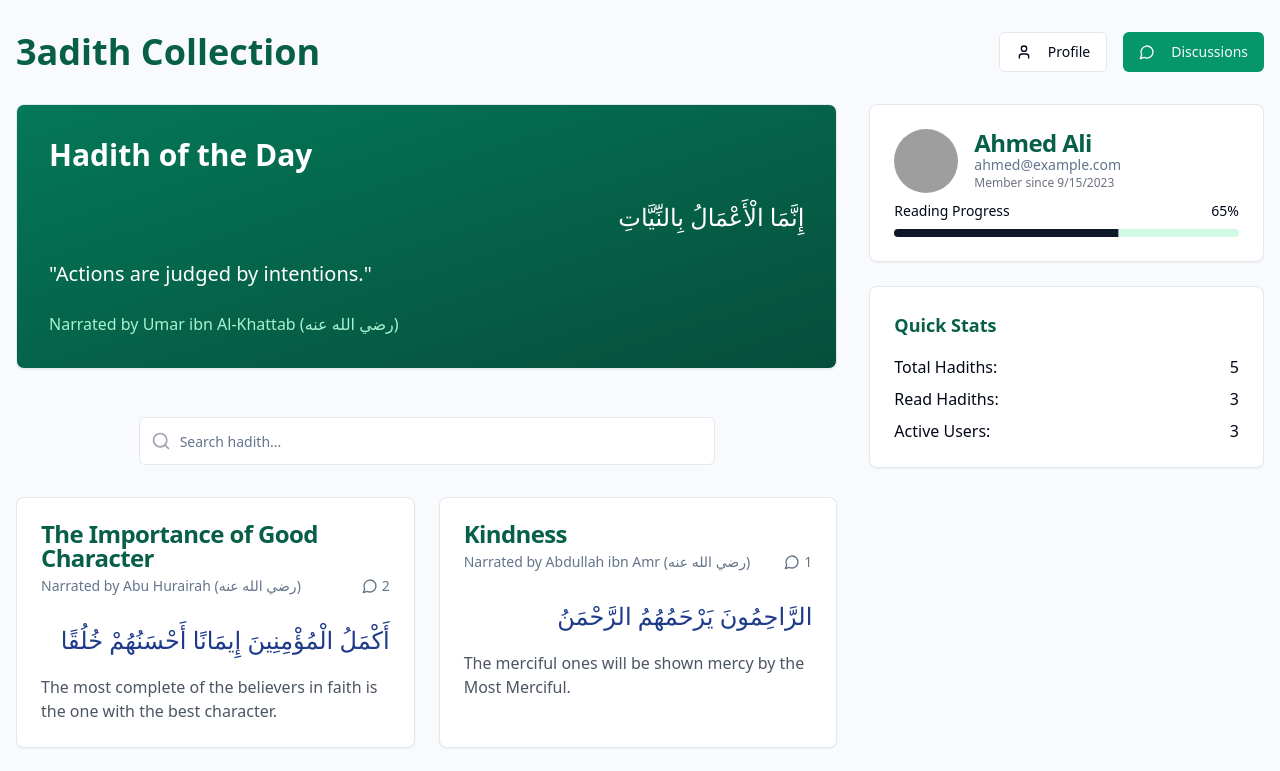
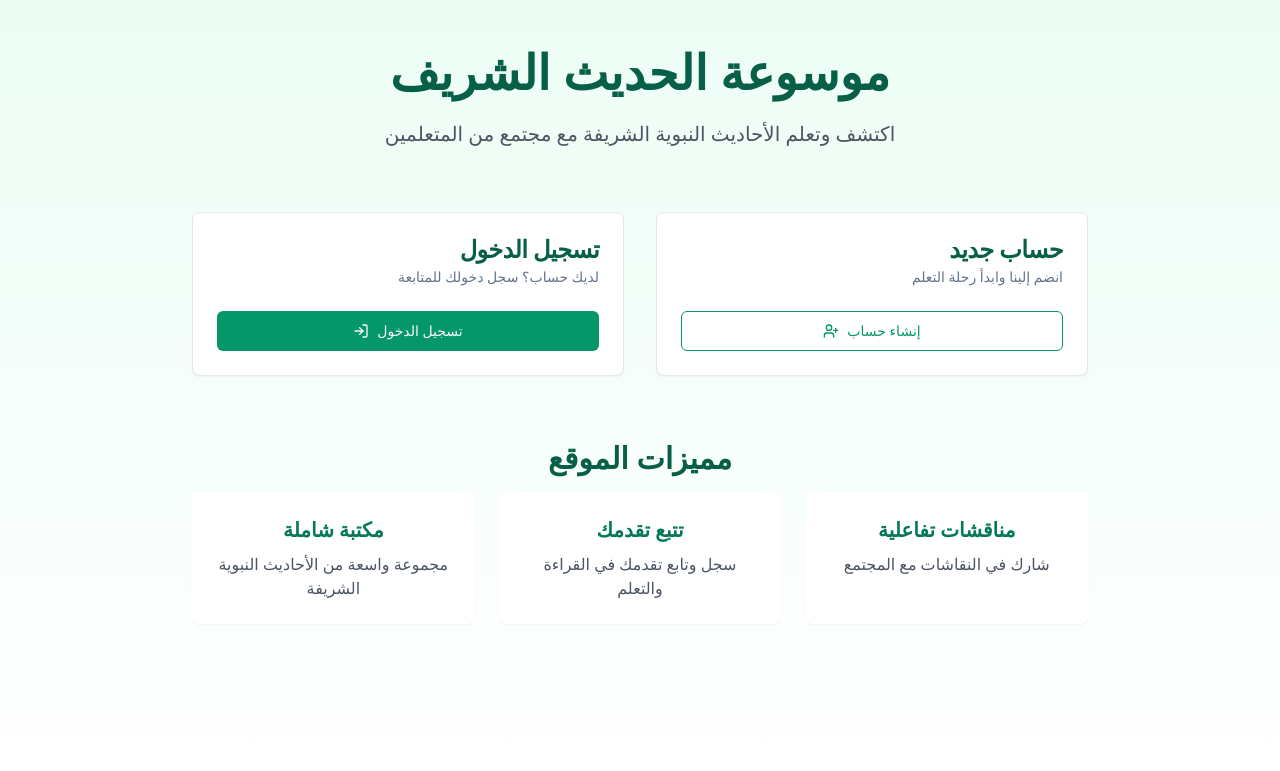
Before and after one commit to karimadel88/hadith-app, a React (Vite) app: page / in a window 1280 px wide. Shown: the top 771 px of the page. Built offline with nearby package versions, Linux system fonts and the light colour scheme; grey boxes are pictures that could not be loaded.

Commit message:
feat: Implement Arabic language support and landing page
-   Added Arabic language support.
-   Created a landing page for introduction.
-   Implemented public access, registration, and login with authentication.
-   Prepared for API integration and mock data.

```diff
--- a/src/App.tsx
+++ b/src/App.tsx
@@ -3,8 +3,11 @@ import { Toaster } from "@/components/ui/toaster";
 import { Toaster as Sonner } from "@/components/ui/sonner";
 import { TooltipProvider } from "@/components/ui/tooltip";
 import { QueryClient, QueryClientProvider } from "@tanstack/react-query";
-import { BrowserRouter, Routes, Route } from "react-router-dom";
+import { BrowserRouter, Routes, Route, Navigate } from "react-router-dom";
 import Index from "./pages/Index";
+import Landing from "./pages/Landing";
+import Login from "./pages/Login";
+import Register from "./pages/Register";
 import NotFound from "./pages/NotFound";
 import HadithDetailPage from "./pages/HadithDetailPage";
 import UserManagement from "./pages/UserManagement";
@@ -19,11 +22,13 @@ const App = () => (
       <Sonner />
       <BrowserRouter>
         <Routes>
-          <Route path="/" element={<Index />} />
+          <Route path="/" element={<Landing />} />
+          <Route path="/home" element={<Index />} />
+          <Route path="/login" element={<Login />} />
+          <Route path="/register" element={<Register />} />
           <Route path="/hadith/:id" element={<HadithDetailPage />} />
           <Route path="/user" element={<UserManagement />} />
           <Route path="/discussions" element={<Discussions />} />
-          {/* ADD ALL CUSTOM ROUTES ABOVE THE CATCH-ALL "*" ROUTE */}
           <Route path="*" element={<NotFound />} />
         </Routes>
       </BrowserRouter>
--- /dev/null
+++ b/src/pages/Landing.tsx
@@ -0,0 +1,78 @@
+
+import { Button } from "@/components/ui/button";
+import { Card, CardContent, CardDescription, CardHeader, CardTitle } from "@/components/ui/card";
+import { LogIn, UserPlus } from "lucide-react";
+import { Link } from "react-router-dom";
+
+const Landing = () => {
+  return (
+    <div className="min-h-screen bg-gradient-to-b from-emerald-50 to-white">
+      <div className="max-w-7xl mx-auto px-4 py-12">
+        <div className="text-center space-y-6 mb-16">
+          <h1 className="text-5xl font-bold text-emerald-800" dir="rtl">
+            موسوعة الحديث الشريف
+          </h1>
+          <p className="text-xl text-gray-600 max-w-2xl mx-auto" dir="rtl">
+            اكتشف وتعلم الأحاديث النبوية الشريفة مع مجتمع من المتعلمين
+          </p>
+        </div>
+
+        <div className="grid md:grid-cols-2 gap-8 max-w-4xl mx-auto">
+          <Card>
+            <CardHeader>
+              <CardTitle className="text-right text-emerald-800" dir="rtl">تسجيل الدخول</CardTitle>
+              <CardDescription className="text-right" dir="rtl">
+                لديك حساب؟ سجل دخولك للمتابعة
+              </CardDescription>
+            </CardHeader>
+            <CardContent>
+              <Button asChild className="w-full bg-emerald-600 hover:bg-emerald-700">
+                <Link to="/login" className="flex items-center justify-center gap-2">
+                  <LogIn className="h-5 w-5" />
+                  <span>تسجيل الدخول</span>
+                </Link>
+              </Button>
+            </CardContent>
+          </Card>
+
+          <Card>
+            <CardHeader>
+              <CardTitle className="text-right text-emerald-800" dir="rtl">حساب جديد</CardTitle>
+              <CardDescription className="text-right" dir="rtl">
+                انضم إلينا وابدأ رحلة التعلم
+              </CardDescription>
+            </CardHeader>
+            <CardContent>
+              <Button asChild variant="outline" className="w-full border-emerald-600 text-emerald-600 hover:bg-emerald-50">
+                <Link to="/register" className="flex items-center justify-center gap-2">
+                  <UserPlus className="h-5 w-5" />
+                  <span>إنشاء حساب</span>
+                </Link>
+              </Button>
+            </CardContent>
+          </Card>
+        </div>
+
+        <div className="mt-16 text-center space-y-4">
+          <h2 className="text-3xl font-semibold text-emerald-800" dir="rtl">مميزات الموقع</h2>
+          <div className="grid md:grid-cols-3 gap-6 max-w-4xl mx-auto">
+            <div className="p-6 rounded-lg bg-white shadow-sm">
+              <h3 className="text-xl font-semibold mb-2 text-emerald-700" dir="rtl">مكتبة شاملة</h3>
+              <p className="text-gray-600" dir="rtl">مجموعة واسعة من الأحاديث النبوية الشريفة</p>
+            </div>
+            <div className="p-6 rounded-lg bg-white shadow-sm">
+              <h3 className="text-xl font-semibold mb-2 text-emerald-700" dir="rtl">تتبع تقدمك</h3>
+              <p className="text-gray-600" dir="rtl">سجل وتابع تقدمك في القراءة والتعلم</p>
+            </div>
+            <div className="p-6 rounded-lg bg-white shadow-sm">
+              <h3 className="text-xl font-semibold mb-2 text-emerald-700" dir="rtl">مناقشات تفاعلية</h3>
+              <p className="text-gray-600" dir="rtl">شارك في النقاشات مع المجتمع</p>
+            </div>
+          </div>
+        </div>
+      </div>
+    </div>
+  );
+};
+
+export default Landing;
--- /dev/null
+++ b/src/pages/Login.tsx
@@ -0,0 +1,67 @@
+
+import { Button } from "@/components/ui/button";
+import {
+  Card,
+  CardContent,
+  CardDescription,
+  CardHeader,
+  CardTitle,
+} from "@/components/ui/card";
+import { Input } from "@/components/ui/input";
+import { LogIn } from "lucide-react";
+import { Link } from "react-router-dom";
+
+const Login = () => {
+  const handleSubmit = (e: React.FormEvent) => {
+    e.preventDefault();
+    // Will be implemented with actual authentication later
+    console.log("Login attempt");
+  };
+
+  return (
+    <div className="min-h-screen bg-gradient-to-b from-emerald-50 to-white flex items-center justify-center px-4">
+      <Card className="w-full max-w-md">
+        <CardHeader>
+          <CardTitle className="text-right text-emerald-800" dir="rtl">تسجيل الدخول</CardTitle>
+          <CardDescription className="text-right" dir="rtl">
+            أدخل بيانات حسابك للمتابعة
+          </CardDescription>
+        </CardHeader>
+        <CardContent>
+          <form onSubmit={handleSubmit} className="space-y-4">
+            <div className="space-y-2">
+              <label className="text-right block text-sm font-medium" dir="rtl">البريد الإلكتروني</label>
+              <Input
+                type="email"
+                placeholder="example@domain.com"
+                className="text-right"
+                dir="rtl"
+              />
+            </div>
+            <div className="space-y-2">
+              <label className="text-right block text-sm font-medium" dir="rtl">كلمة المرور</label>
+              <Input
+                type="password"
+                placeholder="••••••••"
+                className="text-right"
+                dir="rtl"
+              />
+            </div>
+            <Button type="submit" className="w-full bg-emerald-600 hover:bg-emerald-700">
+              <LogIn className="h-5 w-5 ml-2" />
+              تسجيل الدخول
+            </Button>
+          </form>
+          <p className="mt-4 text-center text-sm text-gray-600" dir="rtl">
+            ليس لديك حساب؟{" "}
+            <Link to="/register" className="text-emerald-600 hover:underline">
+              سجل الآن
+            </Link>
+          </p>
+        </CardContent>
+      </Card>
+    </div>
+  );
+};
+
+export default Login;
--- /dev/null
+++ b/src/pages/Register.tsx
@@ -0,0 +1,76 @@
+
+import { Button } from "@/components/ui/button";
+import {
+  Card,
+  CardContent,
+  CardDescription,
+  CardHeader,
+  CardTitle,
+} from "@/components/ui/card";
+import { Input } from "@/components/ui/input";
+import { UserPlus } from "lucide-react";
+import { Link } from "react-router-dom";
+
+const Register = () => {
+  const handleSubmit = (e: React.FormEvent) => {
+    e.preventDefault();
+    // Will be implemented with actual registration later
+    console.log("Registration attempt");
+  };
+
+  return (
+    <div className="min-h-screen bg-gradient-to-b from-emerald-50 to-white flex items-center justify-center px-4">
+      <Card className="w-full max-w-md">
+        <CardHeader>
+          <CardTitle className="text-right text-emerald-800" dir="rtl">إنشاء حساب جديد</CardTitle>
+          <CardDescription className="text-right" dir="rtl">
+            انضم إلينا وابدأ رحلة التعلم
+          </CardDescription>
+        </CardHeader>
+        <CardContent>
+          <form onSubmit={handleSubmit} className="space-y-4">
+            <div className="space-y-2">
+              <label className="text-right block text-sm font-medium" dir="rtl">الاسم</label>
+              <Input
+                type="text"
+                placeholder="الاسم الكامل"
+                className="text-right"
+                dir="rtl"
+              />
+            </div>
+            <div className="space-y-2">
+              <label className="text-right block text-sm font-medium" dir="rtl">البريد الإلكتروني</label>
+              <Input
+                type="email"
+                placeholder="example@domain.com"
+                className="text-right"
+                dir="rtl"
+              />
+            </div>
+            <div className="space-y-2">
+              <label className="text-right block text-sm font-medium" dir="rtl">كلمة المرور</label>
+              <Input
+                type="password"
+                placeholder="••••••••"
+                className="text-right"
+                dir="rtl"
+              />
+            </div>
+            <Button type="submit" className="w-full bg-emerald-600 hover:bg-emerald-700">
+              <UserPlus className="h-5 w-5 ml-2" />
+              إنشاء حساب
+            </Button>
+          </form>
+          <p className="mt-4 text-center text-sm text-gray-600" dir="rtl">
+            لديك حساب بالفعل؟{" "}
+            <Link to="/login" className="text-emerald-600 hover:underline">
+              سجل دخولك
+            </Link>
+          </p>
+        </CardContent>
+      </Card>
+    </div>
+  );
+};
+
+export default Register;
```
